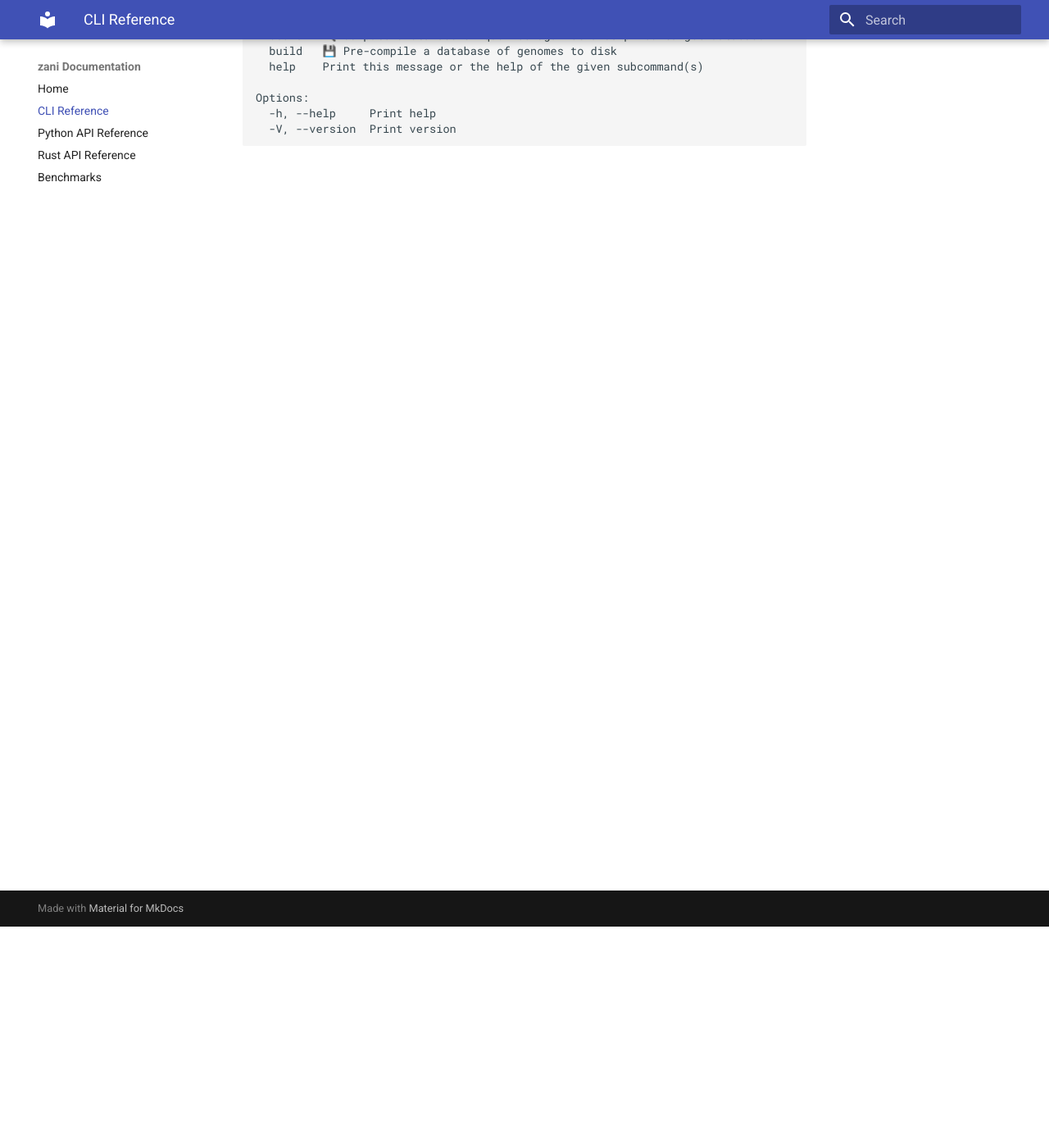
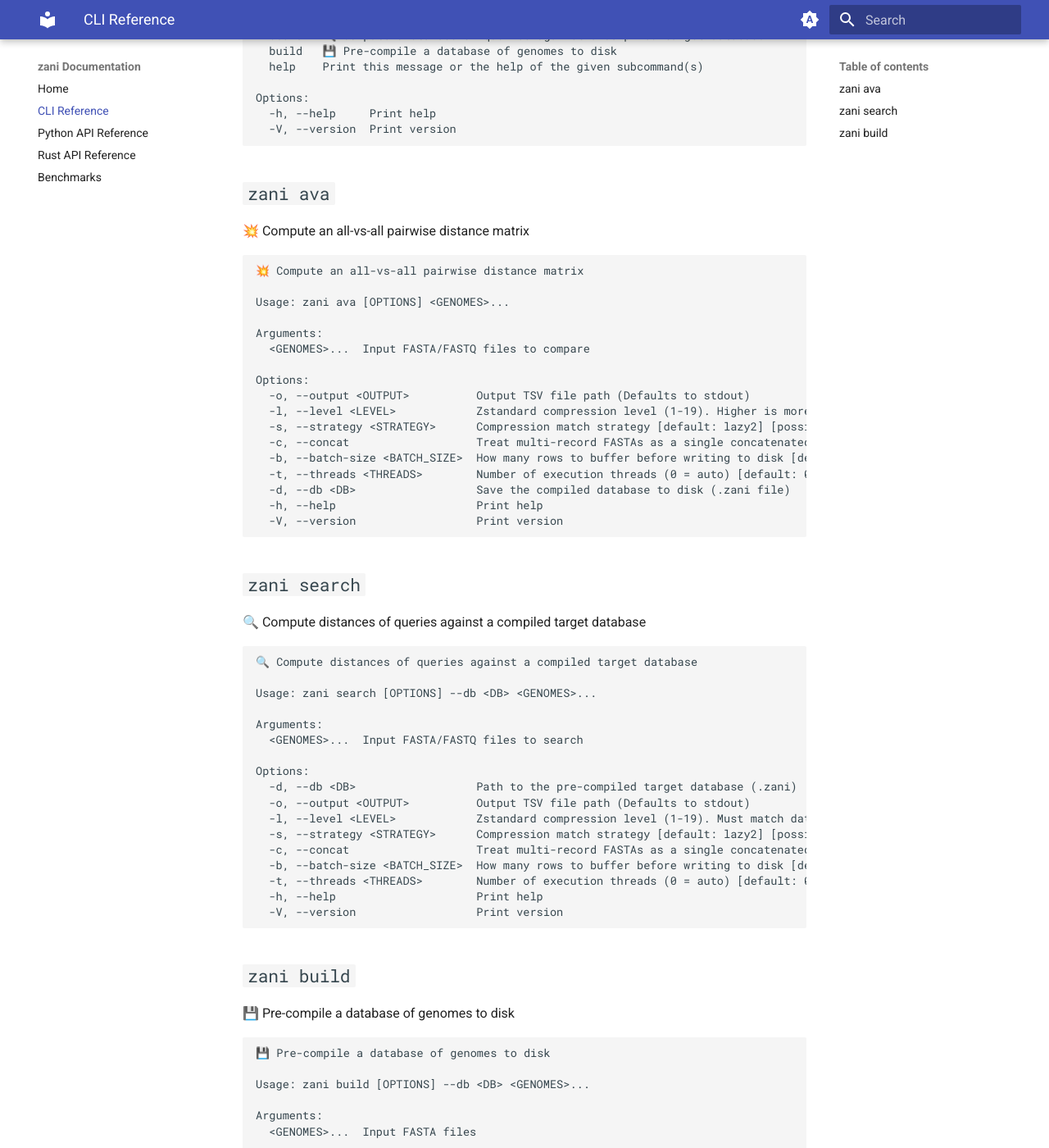
Before and after one commit to tomdstanton/zani, an MkDocs documentation site: the page built from docs/cli.md, in a window 1280 px wide and 1400 px high, scrolled down 270 px. Shown: the whole window at 82% size. Built offline with MkDocs 1.6.1 and Material for MkDocs 9.7.7, drawn with Linux system fonts in a browser that asks for light colours; some of the changed text lies outside the part shown.

Commit message:
docs: implement automated subcommand documentation generation and add architectural design notes to core structs

````diff
--- a/docs/cli.md
+++ b/docs/cli.md
@@ -1,4 +1,5 @@
 # CLI Reference
+
 ```text
 Zstandard-based Average Nucleotide Identity (ANI)
 
@@ -14,3 +15,72 @@ Options:
   -h, --help     Print help
   -V, --version  Print version
 ```
+
+## `zani ava`
+
+💥 Compute an all-vs-all pairwise distance matrix
+
+```text
+💥 Compute an all-vs-all pairwise distance matrix
+
+Usage: zani ava [OPTIONS] <GENOMES>...
+
+Arguments:
+  <GENOMES>...  Input FASTA/FASTQ files to compare
+
+Options:
+  -o, --output <OUTPUT>          Output TSV file path (Defaults to stdout)
+  -l, --level <LEVEL>            Zstandard compression level (1-19). Higher is more accurate but slower [default: 3]
+  -s, --strategy <STRATEGY>      Compression match strategy [default: lazy2] [possible values: auto, fast, dfast, greedy, lazy, lazy2, btlazy2, btopt, btultra, btultra2]
+  -c, --concat                   Treat multi-record FASTAs as a single concatenated genome
+  -b, --batch-size <BATCH_SIZE>  How many rows to buffer before writing to disk [default: 10000]
+  -t, --threads <THREADS>        Number of execution threads (0 = auto) [default: 0]
+  -d, --db <DB>                  Save the compiled database to disk (.zani file)
+  -h, --help                     Print help
+  -V, --version                  Print version
+```
+
+## `zani search`
+
+🔍 Compute distances of queries against a compiled target database
+
+```text
+🔍 Compute distances of queries against a compiled target database
+
+Usage: zani search [OPTIONS] --db <DB> <GENOMES>...
+
+Arguments:
+  <GENOMES>...  Input FASTA/FASTQ files to search
+
+Options:
+  -d, --db <DB>                  Path to the pre-compiled target database (.zani)
+  -o, --output <OUTPUT>          Output TSV file path (Defaults to stdout)
+  -l, --level <LEVEL>            Zstandard compression level (1-19). Must match database creation! [default: 3]
+  -s, --strategy <STRATEGY>      Compression match strategy [default: lazy2] [possible values: auto, fast, dfast, greedy, lazy, lazy2, btlazy2, btopt, btultra, btultra2]
+  -c, --concat                   Treat multi-record FASTAs as a single concatenated genome
+  -b, --batch-size <BATCH_SIZE>  How many rows to buffer before writing to disk [default: 10000]
+  -t, --threads <THREADS>        Number of execution threads (0 = auto) [default: 0]
+  -h, --help                     Print help
+  -V, --version                  Print version
+```
+
+## `zani build`
+
+💾 Pre-compile a database of genomes to disk
+
+```text
+💾 Pre-compile a database of genomes to disk
+
+Usage: zani build [OPTIONS] --db <DB> <GENOMES>...
+
+Arguments:
+  <GENOMES>...  Input FASTA files
+
+Options:
+  -d, --db <DB>              Output database file (.zani)
+  -l, --level <LEVEL>        Zstandard compression level (1-19) [default: 3]
+  -s, --strategy <STRATEGY>  Compression match strategy [default: lazy2] [possible values: auto, fast, dfast, greedy, lazy, lazy2, btlazy2, btopt, btultra, btultra2]
+  -c, --concat               Treat multi-record FASTAs as a single concatenated genome
+  -h, --help                 Print help
+  -V, --version              Print version
+```
--- a/mkdocs.yml
+++ b/mkdocs.yml
@@ -1,6 +1,21 @@
 site_name: zani Documentation
 theme:
   name: material
+  palette:
+    - media: "(prefers-color-scheme)"
+      toggle:
+        icon: material/brightness-auto
+        name: Switch to light mode
+    - media: "(prefers-color-scheme: light)"
+      scheme: default
+      toggle:
+        icon: material/brightness-7
+        name: Switch to dark mode
+    - media: "(prefers-color-scheme: dark)"
+      scheme: slate
+      toggle:
+        icon: material/brightness-4
+        name: Switch to system preference
 plugins:
   - search
   - mkdocstrings:
````
Also changed, not shown: docs/generate_cli_docs.py (added, +29 -0 lines), 3 other files.
